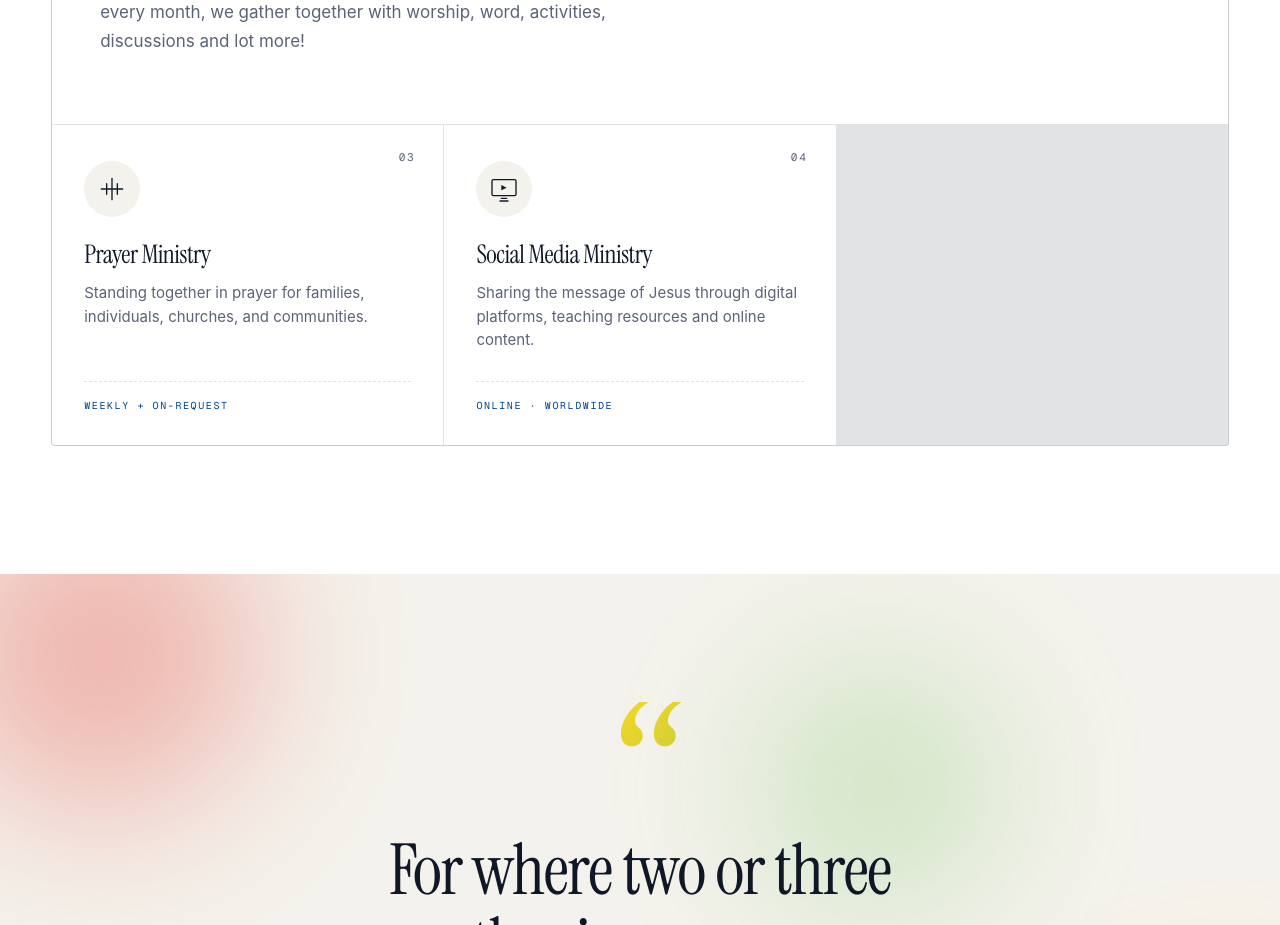
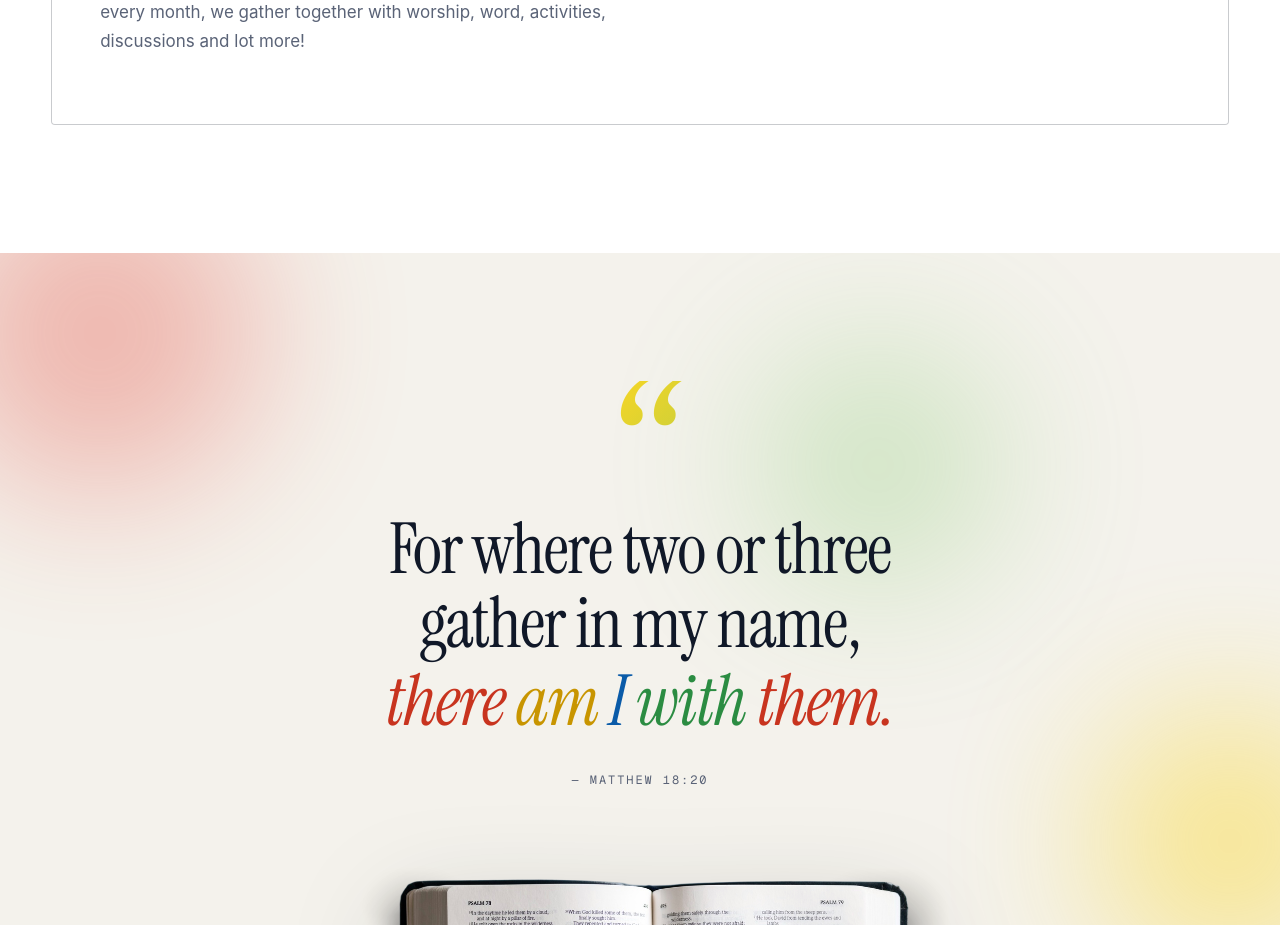
Before and after one commit to ourjesuslives2026/ourjesuslives, a React (Vite) app: page / in a window 1280 px wide. Shown: the part 5640-6565 px from the top of the page. Built offline with nearby package versions, Linux system fonts and the light colour scheme; a web font is replaced by a local one.

Commit message:
Remove Prayer Ministry and Social Media Ministry cards
Co-Authored-By: Claude Sonnet 4.6 <noreply@anthropic.com>

```diff
--- a/src/components/Ministries.jsx
+++ b/src/components/Ministries.jsx
@@ -20,20 +20,6 @@ const ministries = [
     body: 'We are a church praying for Revival to happen again in this land. We know it\'s our young generation who will lead the church tomorrow. At OJLM, we have our dedicated youth ministry team to encourage, support and build our youngsters to take over the baton and win souls to Jesus. Why not join us? Last Saturday of every month, we gather together with worship, word, activities, discussions and lot more!',
     verse: { text: 'And it shall come to pass afterward That I will pour out My Spirit on all flesh; Your sons and your daughters shall prophesy, Your old men shall dream dreams, Your young men shall see visions.', ref: 'Joel 2:28' },
     tag: 'Last Saturday of every month',
-  },
-  {
-    idx: '03',
-    icon: <svg viewBox="0 0 48 48"><path d="M24 8v32M16 16v16M32 16v16M8 24h32" stroke="currentColor" strokeWidth="2" fill="none" strokeLinecap="round"/></svg>,
-    title: 'Prayer Ministry',
-    body: 'Standing together in prayer for families, individuals, churches, and communities.',
-    tag: 'Weekly + on-request',
-  },
-  {
-    idx: '04',
-    icon: <svg viewBox="0 0 48 48"><rect x="6" y="10" width="36" height="24" rx="2" stroke="currentColor" strokeWidth="2" fill="none"/><path d="M20 38h8M18 42h12" stroke="currentColor" strokeWidth="2" strokeLinecap="round"/><path d="M20 18l8 4-8 4z" fill="currentColor"/></svg>,
-    title: 'Social Media Ministry',
-    body: 'Sharing the message of Jesus through digital platforms, teaching resources and online content.',
-    tag: 'Online · Worldwide',
   },
 ];
 
```
